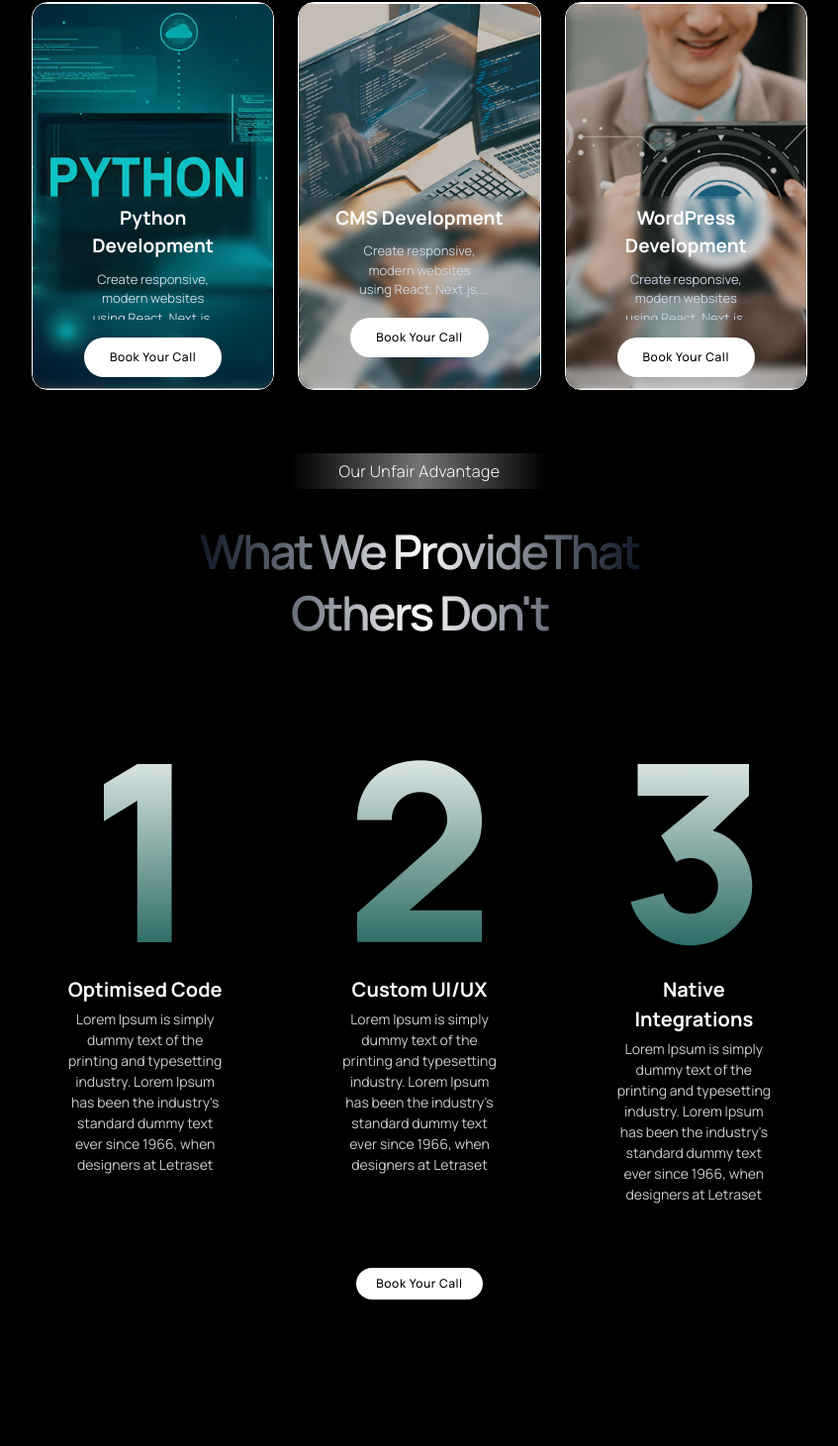
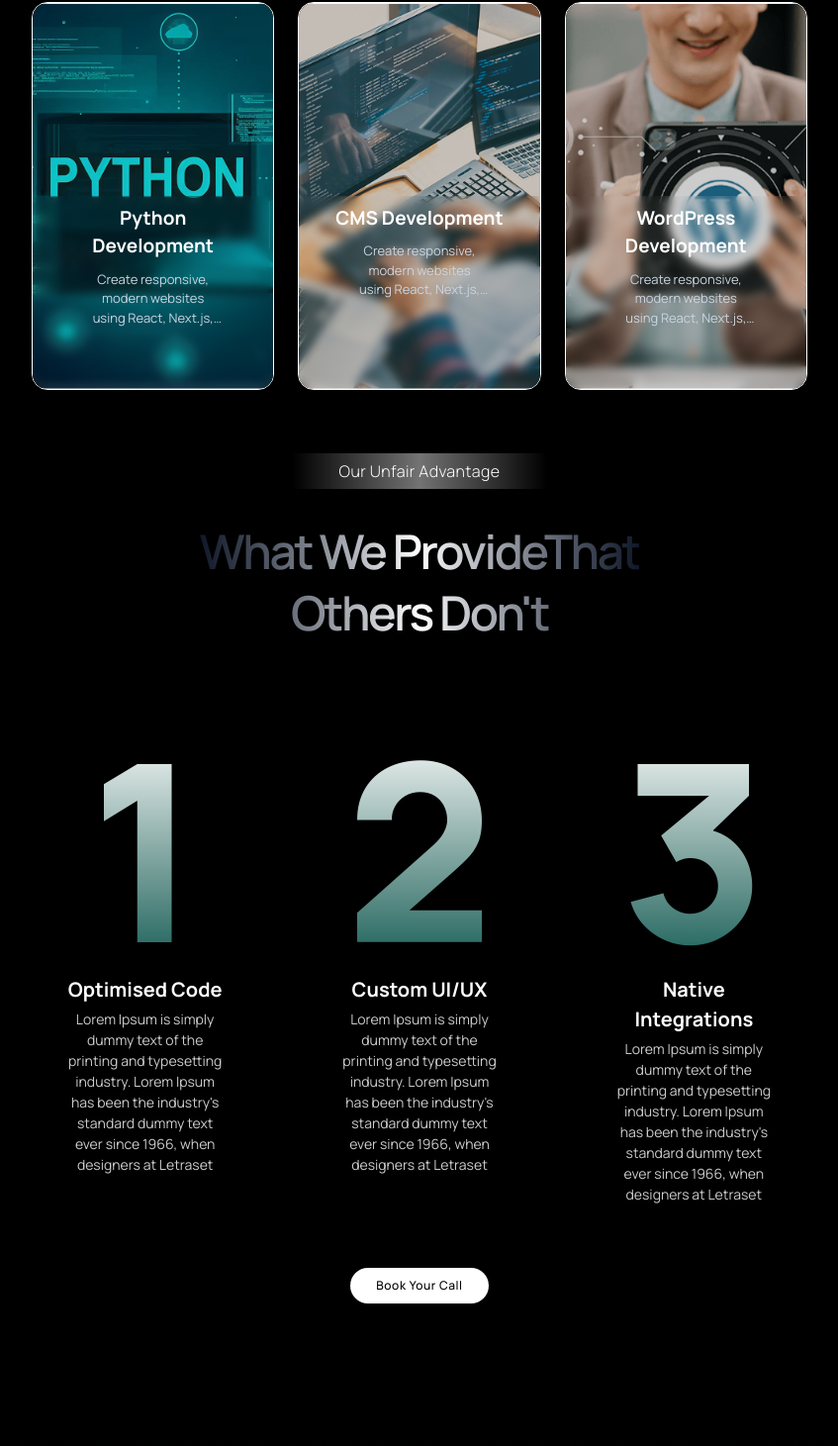
Before and after one commit to Shubhojit111/TechzunoSingle, a React (Vite) app: page / in a window 1280 px wide. Shown: the part 2211-3672 px from the top of the page at 99% size, without its empty margins (216-1063 px from the left). Built offline with nearby package versions, Linux system fonts and the light colour scheme.

Commit message:
TechzunoSingle fifth Push

```diff
--- a/src/components/Advantages.jsx
+++ b/src/components/Advantages.jsx
@@ -1,5 +1,6 @@
 import React from "react";
 import GlowHeaderBtn from "./GlowHeaderBtn";
+import BookYouCallBtn from "./BookYouCallBtn";
 
 const Advantages = () => {
   const advantages = [
@@ -70,9 +71,7 @@
           })}
         </div>
         <div className="mx-auto pt-16">
-          <button className="px-5 py-2 rounded-full bg-white text-black lg:text-xs tracking-wider cursor-pointer  hover:bg-[#00B5B5] hover:text-white transition-colors font-medium">
-            Book Your Call
-          </button>
+          <BookYouCallBtn />
         </div>
       </div>
     </section>
--- /dev/null
+++ b/src/components/BookYouCallBtn.jsx
@@ -0,0 +1,11 @@
+import React from "react";
+
+const BookYouCallBtn = ({ text = "Book Your Call" }) => {
+  return (
+    <button className="px-6.5 py-2.5 rounded-full bg-white text-black text-[14px] lg:text-xs tracking-wider cursor-pointer  hover:bg-[#00B5B5] hover:text-white transition-colors font-medium">
+      {text}
+    </button>
+  );
+};
+
+export default BookYouCallBtn;
--- a/src/components/Services.jsx
+++ b/src/components/Services.jsx
@@ -61,9 +61,7 @@
                 </h3>
                 <p className="text-slate-300 text-[18px] lg:text-[13px] mb-4.5 px-6 line-clamp-3">{service.desc}</p>
                 <div>
-                  <button className="px-6.5 py-3 rounded-full bg-white text-black text-[14px] lg:text-xs tracking-wider cursor-pointer  hover:bg-[#00B5B5] hover:text-white transition-colors font-medium">
-                    Book Your Call
-                  </button>
+
                 </div>
               </div>
             </div>
```
